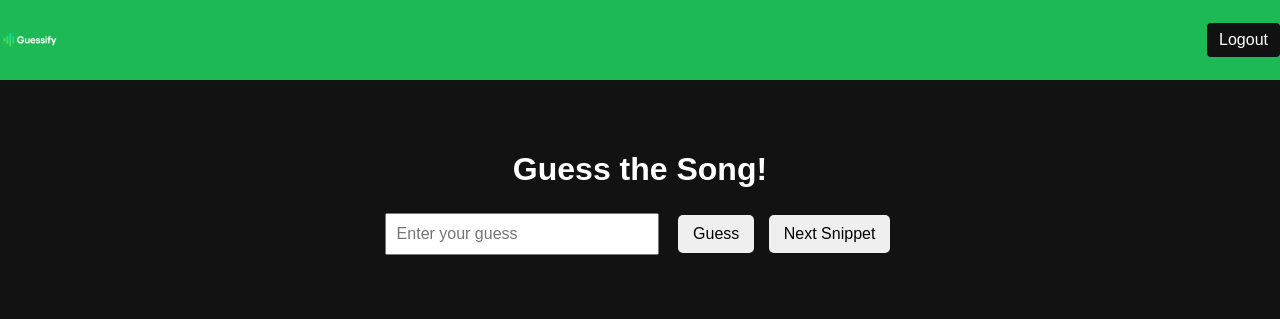
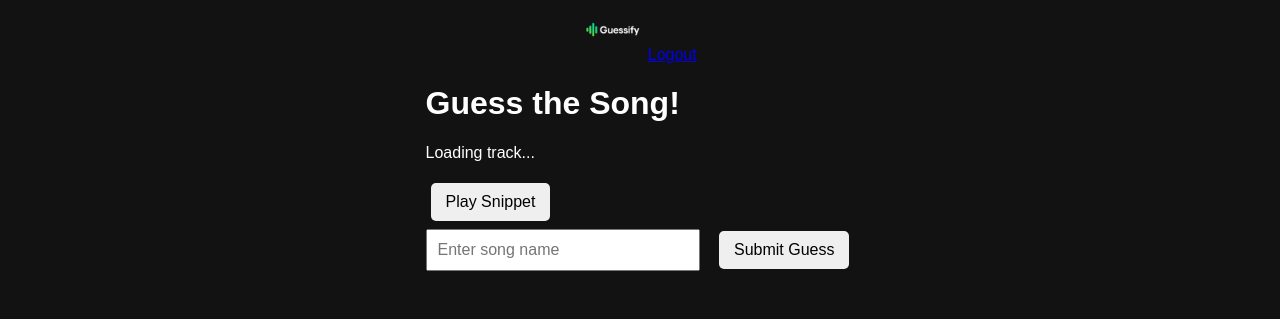
Before and after one commit to mkymac25/spordle, a Flask app: template templates/game.html in a window 1280 px wide. Shown: the top 319 px of the page. Run offline with Flask 3, Linux system fonts and the light colour scheme; the template is opened without the code that fills it, so the values that code supplies are empty; parts of the project's set-up code (start-up, migrations or seed data) failed here and were passed over.

Commit message:
Update game.html

```diff
--- a/templates/game.html
+++ b/templates/game.html
@@ -4,23 +4,30 @@
     <meta charset="UTF-8">
     <title>Guessify Game</title>
     <link rel="stylesheet" href="{{ url_for('static', filename='style.css') }}">
-    <script defer src="{{ url_for('static', filename='app.js') }}"></script>
 </head>
 <body>
-    <header>
-        <img src="{{ url_for('static', filename='images/guessifyWhite.png') }}" alt="Logo" class="logo">
-        <a href="{{ url_for('logout') }}" class="logout-btn">Logout</a>
-    </header>
+    <div class="header">
+        <img src="{{ url_for('static', filename='images/guessifyWhite.png') }}" class="logo">
+        <a href="{{ url_for('logout') }}" class="logout">Logout</a>
+    </div>
 
-    <main>
+    <div class="container">
         <h1>Guess the Song!</h1>
-        <p id="track-artists"></p>
+        <div id="song-info">
+            <p id="track-name">Loading track...</p>
+            <p id="track-artists"></p>
+        </div>
 
-        <input type="text" id="guess-input" placeholder="Enter your guess">
-        <button id="guess-btn">Guess</button>
-        <button id="next-btn">Next Snippet</button>
+        <button id="play-btn" class="button">Play Snippet</button>
 
-        <p id="feedback"></p>
-    </main>
+        <div>
+            <input type="text" id="guess-input" placeholder="Enter song name">
+            <button id="guess-btn" class="button">Submit Guess</button>
+        </div>
+
+        <div id="feedback"></div>
+    </div>
+
+    <script src="{{ url_for('static', filename='app.js') }}"></script>
 </body>
 </html>
```
